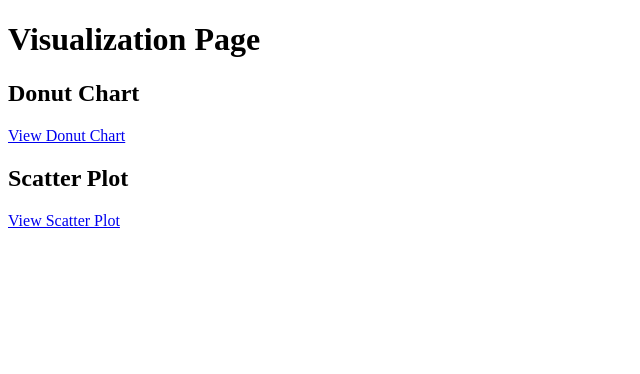
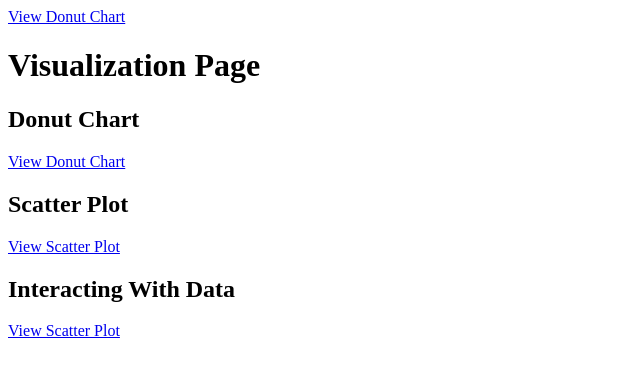
Before and after one commit to rija-masroor/rija-masroor.github.io, a plain HTML site: page index.html in a window 1280 px wide. Shown: the whole page, without its empty margins (0-640 px from the left). Drawn offline with Linux system fonts and the light colour scheme.

Commit message:
Update index.html

```diff
--- a/index.html
+++ b/index.html
@@ -4,10 +4,13 @@
     <title>Visualization Page</title>
 </head>
 <body>
+    <a href="donut.html">View Donut Chart</a>
     <h1>Visualization Page</h1>
     <h2>Donut Chart</h2>
     <a href="donut.html">View Donut Chart</a>
     <h2>Scatter Plot</h2>
     <a href="scatter.html">View Scatter Plot</a>
+    <h2>Interacting With Data</h2>
+    <a href="InteractData.html">View Scatter Plot</a>
 </body>
 </html>
```
